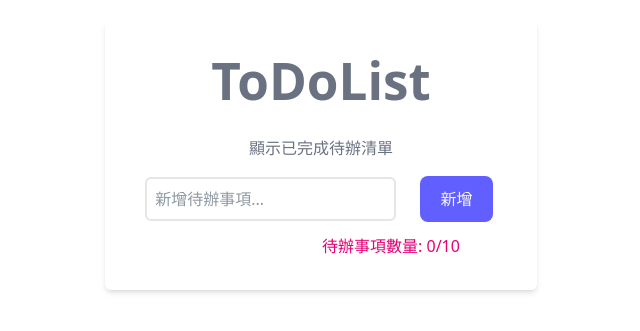
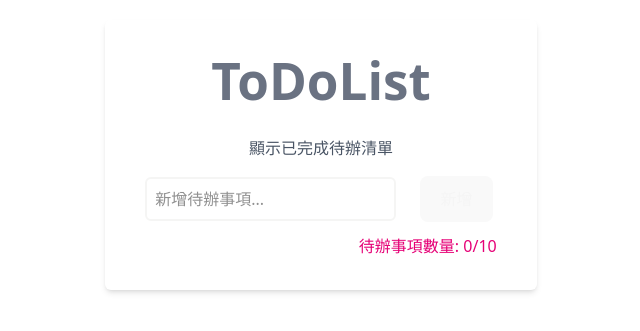
Before and after one commit to NickLin123/ToDo, a Vue app in the folder ToDo/: page / in a window 1280 px wide. Shown: the part 245-576 px from the top of the page, without its empty margins (319-959 px from the left). Built offline with nearby package versions, Linux system fonts and the light colour scheme.

Commit message:
顯示增加、完成時間 部分問題修正

```diff
--- a/ToDo/src/App.vue
+++ b/ToDo/src/App.vue
@@ -1,24 +1,11 @@
 <script setup>
-// import TodoList from './components/TodoList.vue';
 import TodoList from './components/TodoList.vue';
+
+
+
 </script>
 
 <template>
+
   <TodoList />
-
 </template>
-
-<style scoped>
-.logo {
-  height: 6em;
-  padding: 1.5em;
-  will-change: filter;
-  transition: filter 300ms;
-}
-.logo:hover {
-  filter: drop-shadow(0 0 2em #646cffaa);
-}
-.logo.vue:hover {
-  filter: drop-shadow(0 0 2em #42b883aa);
-}
-</style>
--- a/ToDo/src/components/Input.vue
+++ b/ToDo/src/components/InputTodo.vue
@@ -1,7 +1,6 @@
 <script setup>
 import { ref,onMounted,watch } from 'vue'
 const emit = defineEmits(['add-todo'])
-// const ItemList=  ref([])
 const NewItem = ref('')
 const error = ref('')
 const props = defineProps({
@@ -44,14 +43,15 @@ watch(NewItem, () => {
 
 <template>
      <form class="m-1 p-1">
-        <input @keyup.enter="handleAddItem" class="mr-5 p-2 border-2 border-stone-200 rounded-md"  v-model="NewItem" placeholder="新增待辦事項..." >
-        <button class="m-1 p-2 bg-indigo-500 hover:bg-stone-300 text-neutral-100 text-lg " type="button" @click="handleAddItem">新增</button>
+        <input @keyup.enter="handleAddItem" class="mr-5 p-2 border-2 border-stone-100 rounded-md"  v-model="NewItem" placeholder="新增待辦事項..." >
+        <button class="m-1 p-2 bg-indigo-500 hover:bg-indigo-700 text-neutral-100 text-lg " type="button" @click="handleAddItem">新增</button>
       </form>
       <div v-if="error" class="mt-1 text-sm text-red-600">{{ error }}</div>
       <div v-if="ItemList.length >= maxTodos">
       已達到最大待辦事項數量限制 ({{ maxTodos }}項)
       </div>
-      <div>
-      <span class="text-pink-600 ml-35">待辦事項數量: {{ ItemList.length }}/{{ maxTodos }}</span>
+      <div class="mx-2 flex justify-end">
+      <span class="text-pink-600">待辦事項數量: {{ ItemList.length }}/{{ maxTodos }}</span>
+
     </div>
 </template>
--- a/ToDo/src/components/TodoList.vue
+++ b/ToDo/src/components/TodoList.vue
@@ -1,6 +1,6 @@
 <script setup>
 import { ref, onMounted, computed ,watch} from 'vue'
-import Input from './Input.vue';
+import Input from './InputTodo.vue';
 import ShowList from './showList.vue';
 
 
@@ -21,8 +21,6 @@ const loadTodos = () => {
   if (savedTodos) {
     ItemList.value = JSON.parse(savedTodos);
   }
-  // console.log(savedTodos)
-  console.log(ItemList)
 };
 
 // 儲存待辦事項到 localStorage
@@ -32,19 +30,18 @@ const saveTodos = () => {
 
 
 const AddItem =(text)=>{
-  ItemList.value.push({ id: ItemList.value.length , text:text, done:false })
+  ItemList.value.push({ id: Date.now() , text:text, done:false })
   console.log(text)
   // NewItem.value = ''
   Message.value='新增成功'
   saveTodos()
-  window.location.reload()
+  loadTodos();
 }
 
 const EditItem=(item ,id)=> {
   editingIndex.value = id;
   Message.value='編輯成功'
   saveTodos()
-  window.location.reload()
 }
 
 const removeItem=(item)=> {
@@ -69,9 +66,9 @@ watch(ItemList, ()=>{
 </script>
 
 <template>
-    <div class="card px-6 shadow-md rounded-md flex flex-col bg-black-100 justify-center sm:py-12">
+    <div class="card px-6 shadow-md rounded-md flex flex-col justify-center sm:py-12 ">
       <h1 class="text-3xl font-extrabold text-gray-500 mb-6">ToDoList</h1>
-       <p class="px-3 py-1 rounded-md text-gray-500 cursor-pointer" @click="hideDone = !hideDone">
+      <p class="px-3 py-1 rounded-md text-gray-600 cursor-pointer" @click="hideDone = !hideDone">
         {{ hideDone ? '顯示全部待辦清單' : '顯示已完成待辦清單' }}</p>
       <Input   :ItemList="ItemList"
       :maxTodos="maxTodos"
--- a/ToDo/src/components/showList.vue
+++ b/ToDo/src/components/showList.vue
@@ -1,5 +1,5 @@
 <script setup>
-import {ref,computed,onMounted} from 'vue'
+import {ref} from 'vue'
 //主元件傳ItemList
 const props = defineProps({
   eventDone: {
@@ -12,9 +12,33 @@ const emit = defineEmits(['update-todo', 'remove-todo']);
 // 編輯相關的狀態
 const editingIndex = ref(-1);
 
+
+
+
+const timeFormat = (id) => {
+  let now = new Date(id);
+  let year = now.getFullYear();
+  let month = String(now.getMonth() + 1).padStart(2, '0');
+  let day = String(now.getDate()).padStart(2, '0');
+  let hours = String(now.getHours()).padStart(2, '0');
+  let minutes = String(now.getMinutes()).padStart(2, '0');
+
+    return `${year}年${month}月${day}日${hours}點${minutes}分`;
+};
+
+const compeledTime = () => {
+  let now = new Date();
+  let year = now.getFullYear();
+  let month = String(now.getMonth() + 1).padStart(2, '0');
+  let day = String(now.getDate()).padStart(2, '0');
+  let hours = String(now.getHours()).padStart(2, '0');
+  let minutes = String(now.getMinutes()).padStart(2, '0');
+    return `${year}年${month}月${day}日${hours}點${minutes}分`
+};
+
 const EditItem=(item ,id)=> {
-  console.log(item)
   emit('update-todo', item,id);
+  editingIndex.value = -1;
 }
 
 const SaveItem=(item,id)=> {
@@ -32,9 +56,12 @@ const removeItem=(item,id)=> {
 
 <template>
   <ul>
-        <li class="flex items-center m-1 px-5 rounded-md"  v-for="(item, id) in eventDone" :key="item.id">
-          <input  :checked="item.done" type="checkbox" v-model="item.done">
-          <span class="text-gray-500">{{item.text}}</span>
+        <li class="flex items-center m-1 px-5 rounded-md shadow-md"   v-for="(item, id) in eventDone" :key="item.id">
+          <input class="mr-2" :checked="item.done" type="checkbox" v-model="item.done" @click="compeledTime()">
+          <span class="mx-5 text-gray-600 text-2xl">{{item.text}}</span>
+          <span v-if="item.done" class="mx-5 text-gray-500 text-sm ">完成時間 : {{compeledTime()}}</span>
+          <span v-else class="mx-5 text-gray-400 text-sm">登錄時間 : {{timeFormat(item.id)}} </span>
+
           <div  class="m-1 p-2" v-if="editingIndex == id">
             <input class="m-1 p-2 transition delay-1500  border-4 border-indigo-500 rounded-md" v-model=item.text>
             <button class="m-1 p-2 bg-cyan-500 text-neutral-100" @click="EditItem(item,id)">儲存</button>
--- a/ToDo/src/style.css
+++ b/ToDo/src/style.css
@@ -3,9 +3,9 @@
   line-height: 1.5;
   font-weight: 400;
 
-  color-scheme: light dark;
-  color: rgba(255, 255, 255, 0.87);
-  background-color: #242424;
+  /* color-scheme: light dark; */
+  color: rgba(0, 0, 0, 0.87);
+  background-color: #ffffff;
 
   font-synthesis: none;
   text-rendering: optimizeLegibility;
@@ -44,16 +44,8 @@ button {
   font-family: inherit;
   /* background-color: #1a1a1a; */
   cursor: pointer;
-  /* transition: border-color 0.25s; */
+  transition: border-color 0.25s;
 }
-/* button:hover {
-  border-color: #646cff;
-} */
-/* button:focus, */
-/* button:focus-visible {
-  outline: 4px auto -webkit-focus-ring-color;
-} */
-
 .card {
   padding: 2em;
 }
@@ -67,14 +59,14 @@ button {
 
 @media (prefers-color-scheme: light) {
   :root {
-    color: #213547;
+    /* color: #213547; */
     background-color: #ffffff;
   }
   a:hover {
     color: #747bff;
   }
-  /* button {
+  button {
     background-color: #f9f9f9;
-  } */
+  }
 }
 @import "tailwindcss";
```
